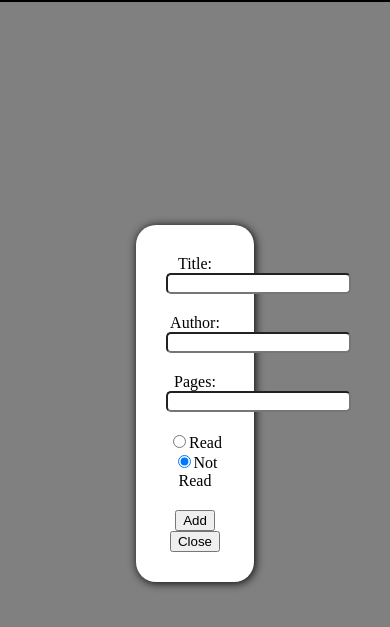
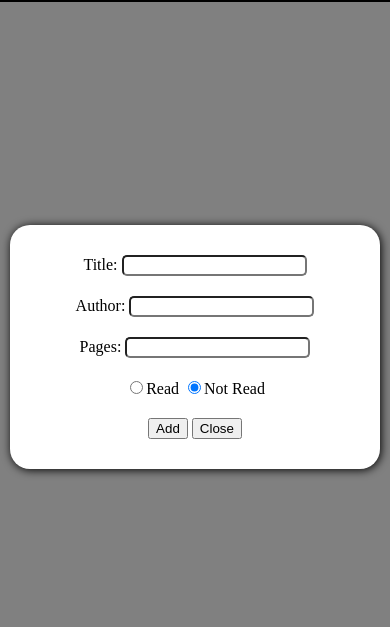
Before and after one commit to Juakata/Library, a website: page index.html in a window 390 px wide. Both pictures are taken after a click on the button "New Book". Shown: the part 113-740 px from the top of the page. Drawn offline with Linux system fonts and the light colour scheme.

Commit message:
fix form on smaller resolutions

```diff
--- a/css/master.css
+++ b/css/master.css
@@ -41,7 +41,7 @@ body {
   display: none;
   background: white;
   position: fixed;
-  width: 20%;
+  max-width: 400px;
   top: 40%;
   padding: 20px;
   left: 0;
@@ -97,4 +97,9 @@ body {
   .book-cont {
     grid-template-columns: repeat(1, 1fr);
   }
+
+  .form {
+    left: 10px;
+    right: 10px;
+  }
 }
```
